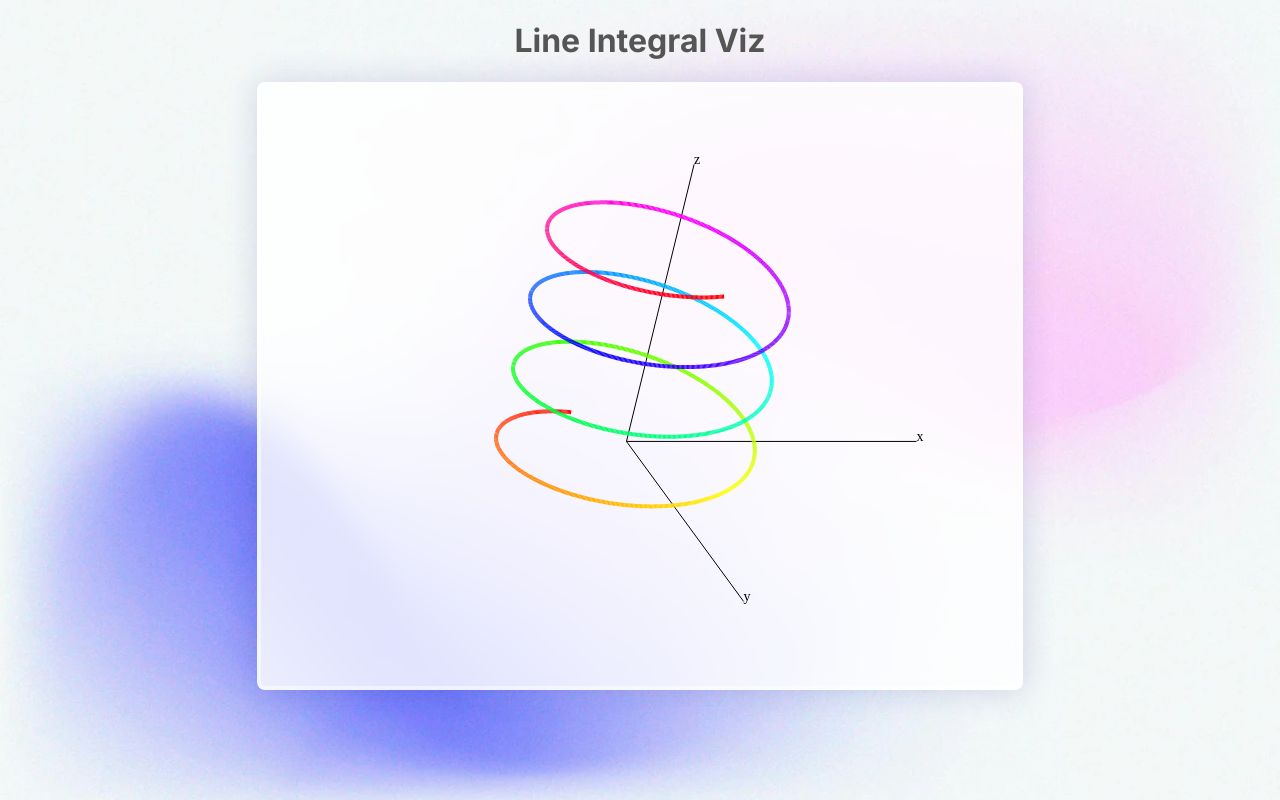
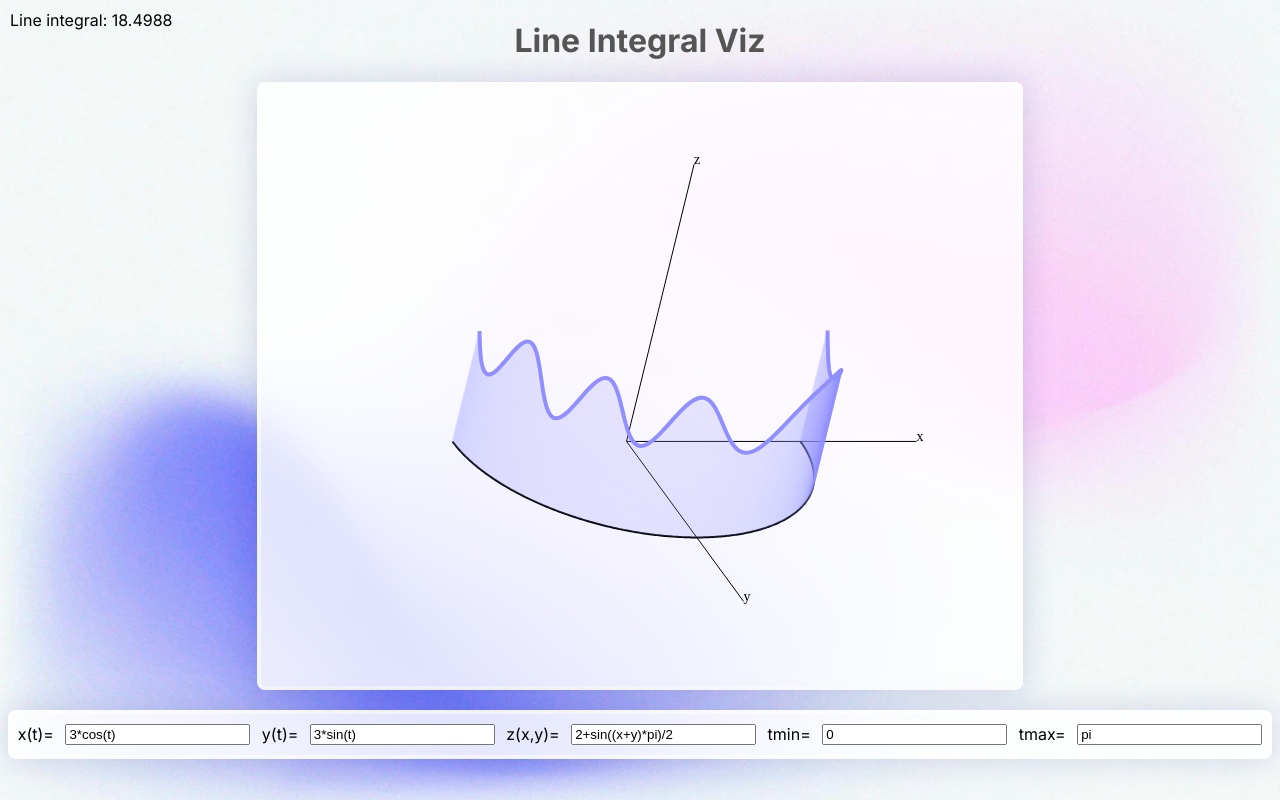
Before and after one commit to beetrandahiya/line_integral_viz, a plain HTML site: page index.html in a window 1280 px wide. Drawn offline with nearby package versions, Linux system fonts and the light colour scheme.

Commit message:
line integral done
calculates and displays numerical value of the line integral

```diff
--- a/index.html
+++ b/index.html
@@ -8,6 +8,7 @@
         content="Experimental 3D function plotter, using HTML5 and plain JavaScript, without the use of libraries." />
     <meta name="viewport" content="width=device-width, initial-scale=1">
     <link rel="stylesheet" href="style.css" type="text/css" media="screen" />
+    <script src="https://cdn.jsdelivr.net/npm/mathjs@11.8.0/lib/browser/math.min.js"></script>
 </head>
 
 <body>
@@ -18,6 +19,20 @@
             HTML5 Canvas not supported
         </canvas>
     </div>
+    <div id="controls">
+        <label for="fx">x(t)=</label>
+        <input type="text" id="fx" placeholder="x(t)" value="3*cos(t)" />
+        <label for="fy">y(t)=</label>
+        <input type="text" id="fy" placeholder="y(t)" value="3*sin(t)" />
+        <label for="fz">z(x,y)=</label>
+        <input type="text" id="fz" placeholder="z(x,y)" value="2+sin((x+y)*pi)/2" />
+        <label for="tmin">tmin=</label>
+        <input type="text" id="tmin" placeholder="tmin" value="0"/>
+        <label for="tmax">tmax=</label>
+        <input type="text" id="tmax" placeholder="tmax" value="pi"/>
+    </div>
+    <div id="li_val">
+    </div>
     <script src="script.js"></script>
 </body>
 
--- a/script.js
+++ b/script.js
@@ -10,16 +10,19 @@ var yMin = -5;
 var yMax = 5;
 
 // rotation angles [rad]
-var rotx = 300 * Math.PI/180;
-var roty = 25 * Math.PI/180;
-var rotz = 0 * Math.PI/180;
+var rotx = 300 * Math.PI / 180;
+var roty = 25 * Math.PI / 180;
+var rotz = 0 * Math.PI / 180;
 
-var nodes =[];
-var nodesAxes =[];
+var nodes = [];
+var nodes_2D = [];
+
+
+var nodesAxes = [];
 
 var cont = document.getElementById('container');
 // Obtain a reference to the canvas element.
-var canvas  = document.getElementById("myCanvas");
+var canvas = document.getElementById("myCanvas");
 // Obtain a 2D context from the canvas element.
 var cxt = canvas.getContext("2d");
 
@@ -28,24 +31,65 @@ cxt.lineCap = "round";
 cxt.lineJoin = "round";
 cxt.font = 'normal 16px Inter';
 
+var node_x = math.parse(document.getElementById("fx").value);
+var node_x = node_x.compile();
+var node_y = math.parse(document.getElementById("fy").value);
+var node_y = node_y.compile();
+var node_z = math.parse(document.getElementById("fz").value);
+var node_z = node_z.compile();
+
+var tmin = math.evaluate(document.getElementById("tmin").value);
+
+var tmax = math.evaluate(document.getElementById("tmax").value);
+
+
+document.getElementById("fx").addEventListener("input", function () {
+    node_x = math.parse(document.getElementById("fx").value);
+    node_x = node_x.compile();
+    drawFunction();
+});
+document.getElementById("fy").addEventListener("input", function () {
+    node_y = math.parse(document.getElementById("fy").value);
+    node_y = node_y.compile();
+    drawFunction();
+});
+document.getElementById("fz").addEventListener("input", function () {
+    node_z = math.parse(document.getElementById("fz").value);
+    node_z = node_z.compile();
+    drawFunction();
+});
+document.getElementById("tmin").addEventListener("input", function () {
+    tmin = math.evaluate(document.getElementById("tmin").value);
+    drawFunction();
+});
+document.getElementById("tmax").addEventListener("input", function () {
+    tmax = math.evaluate(document.getElementById("tmax").value);
+    console.log(tmax);
+    drawFunction();
+});
+
 sizeCanvas();
 
 // *** Mouse rotate. ***
-var mouseX = 0, mouseY = 0, pmouseX, pmouseY; // mouseX is current mouse x-coordinate, pmouseX is previous mouse x-coordinate when it was 1 pixel different.
+var mouseX = 0,
+    mouseY = 0,
+    pmouseX, pmouseY; // mouseX is current mouse x-coordinate, pmouseX is previous mouse x-coordinate when it was 1 pixel different.
 // Figure must rotate iff mousemove AND mousedown (for mouse devices):
 var mouseDown = false;
 cont.addEventListener("mousedown", handleMousedown, false);
 cont.addEventListener("touchstart", handleMousedown, false);
-document.addEventListener("mouseup", function (e) { if(mouseDown) mouseDown = false; canvas.style.cursor = "grab"; }, false);
+document.addEventListener("mouseup", function (e) {
+    if (mouseDown) mouseDown = false;
+    canvas.style.cursor = "grab";
+}, false);
 cont.addEventListener("mousemove", handleMove, false);
 cont.addEventListener("touchmove", handleMove, false);
 
 //Zoom with mouse wheel
-canvas.addEventListener("wheel", function(e) {
+canvas.addEventListener("wheel", function (e) {
     if (e.deltaY < 0) {
         scale *= 1.1;
-    }
-    else {
+    } else {
         scale /= 1.1;
     }
     drawFunction();
@@ -55,7 +99,7 @@ canvas.addEventListener("wheel", function(e) {
 
 
 function handleMousedown(e) {
-	if(!mouseDown) mouseDown = true;
+    if (!mouseDown) mouseDown = true;
     canvas.style.cursor = "grabbing";
     var x = parseInt(e.pageX) || parseInt(e.changedTouches[0].pageX);
     var y = parseInt(e.pageY) || parseInt(e.changedTouches[0].pageY);
@@ -72,14 +116,22 @@ function handleMove(e) {
     pmouseY = mouseY;
     var x = parseInt(e.pageX) || parseInt(e.changedTouches[0].pageX);
     var y = parseInt(e.pageY) || parseInt(e.changedTouches[0].pageY);
-	if (Math.abs(x - pmouseX) >= 1) {mouseX = x;} else { mouseX = pmouseX }
-	if (Math.abs(y - pmouseY) >= 1) {mouseY = y;} else { mouseY = pmouseY }
+    if (Math.abs(x - pmouseX) >= 1) {
+        mouseX = x;
+    } else {
+        mouseX = pmouseX
+    }
+    if (Math.abs(y - pmouseY) >= 1) {
+        mouseY = y;
+    } else {
+        mouseY = pmouseY
+    }
 
     // change rotation
     //if(e.which==1 || e.buttons==1) {
-	if(mouseDown === true) {
-		rotx = rotx + (mouseY - pmouseY)/sensetivity;
-		roty = roty + (mouseX - pmouseX)/sensetivity;
+    if (mouseDown === true) {
+        rotx = rotx + (mouseY - pmouseY) / sensetivity;
+        roty = roty + (mouseX - pmouseX) / sensetivity;
         drawFunction();
     }
     e.preventDefault();
@@ -104,114 +156,200 @@ function sizeCanvas() {
     /// you originally specified for container:
     canvas.width = parseInt(cs.getPropertyValue('width'), 10);
     canvas.height = parseInt(cs.getPropertyValue('height'), 10);
-	cxt.translate(canvas.width/2, canvas.height/2);
+    cxt.translate(canvas.width / 2, canvas.height / 2);
 };
+
 
 function drawFunction() {
 
     //start performance timer
     var t0 = performance.now();
 
-	cxt.clearRect(-canvas.width, -canvas.height, 2*canvas.width, 2*canvas.height);
+    cxt.clearRect(-canvas.width, -canvas.height, 2 * canvas.width, 2 * canvas.height);
 
-    function fx(t){
-        return 2*Math.sin(t)
-    }
-    function fy(t){
-        return 2*Math.cos(t)
-    }
-    function fz(t){
-        return t/5
+    function fx(t) {
+        return node_x.evaluate({
+            t: t
+        });
     }
 
-    var i=0;
-    var dt=0.01;
-    var z_d = 1;   // move the center of the graph along z-axis
-    for (var t = -Math.PI; t <= 6*Math.PI; t += dt) {
-        nodes[i] = {x:fx(t), y:fy(t), z:fz(t)-z_d};
+    function fy(t) {
+        return node_y.evaluate({
+            t: t
+        });
+
+    }
+
+    function fz(x, y) {
+        return node_z.evaluate({
+            x: x,
+            y: y
+        });
+    }
+
+    var i = 0;
+    var dt = 0.01;
+    var z_d = 1; // move the center of the graph along z-axis
+    var S=0 // value of the line integral
+    for (var t = tmin; t <= tmax; t += dt) {
+        nodes[i] = {
+            x: fx(t),
+            y: fy(t),
+            z: fz(fx(t), fy(t)) - z_d
+        };
+        nodes_2D[i] = {
+            x: nodes[i].x,
+            y: nodes[i].y,
+            z: -z_d
+        };
+        if (i > 0) {
+            var dx=nodes[i].x-nodes[i-1].x;
+            var dy=nodes[i].y-nodes[i-1].y;
+            S+=Math.sqrt(dx**2+dy**2)*((nodes[i].z+nodes[i-1].z+2*z_d)/2);
+        }
         ++i;
     }
+    //end performance timer
+    var t1 = performance.now();
+    console.log("Call to eval took " + (t1 - t0) + " milliseconds.");
 
-	nodesAxes[0] = {x:0, y:0, z:-z_d};
-	nodesAxes[1] = {x:xMax, y:0, z:-z_d};
-	nodesAxes[2] = {x:0, y:yMax, z:-z_d};
-	nodesAxes[3] = {x:0, y:0, z:xMax-z_d};
+    var t0 = performance.now();
+
+
+    nodesAxes[0] = {
+        x: 0,
+        y: 0,
+        z: -z_d
+    };
+    nodesAxes[1] = {
+        x: xMax,
+        y: 0,
+        z: -z_d
+    };
+    nodesAxes[2] = {
+        x: 0,
+        y: yMax,
+        z: -z_d
+    };
+    nodesAxes[3] = {
+        x: 0,
+        y: 0,
+        z: xMax - z_d
+    };
 
     // rotate nodes
     rotateX3D(rotx);
     rotateY3D(roty);
     rotateZ3D(rotz);
-    //zoom3D(scale);
-
 
     // draw axes
     cxt.strokeStyle = "black";
     cxt.lineWidth = 1;
     cxt.font = 'normal 14px Inter';
     cxt.beginPath();
-	cxt.moveTo(nodesAxes[0].x*scale,nodesAxes[0].y*scale);
-	cxt.lineTo(nodesAxes[1].x*scale,nodesAxes[1].y*scale);
+    cxt.moveTo(nodesAxes[0].x * scale, nodesAxes[0].y * scale);
+    cxt.lineTo(nodesAxes[1].x * scale, nodesAxes[1].y * scale);
     cxt.stroke();
-    cxt.fillText('x',nodesAxes[1].x*scale,nodesAxes[1].y*scale);
+    cxt.fillText('x', nodesAxes[1].x * scale, nodesAxes[1].y * scale);
     cxt.beginPath();
-	cxt.moveTo(nodesAxes[0].x*scale,nodesAxes[0].y*scale);
-	cxt.lineTo(nodesAxes[2].x*scale,nodesAxes[2].y*scale);
+    cxt.moveTo(nodesAxes[0].x * scale, nodesAxes[0].y * scale);
+    cxt.lineTo(nodesAxes[2].x * scale, nodesAxes[2].y * scale);
     cxt.stroke();
-    cxt.fillText('y',nodesAxes[2].x*scale,nodesAxes[2].y*scale);
+    cxt.fillText('y', nodesAxes[2].x * scale, nodesAxes[2].y * scale);
     cxt.beginPath();
-	cxt.moveTo(nodesAxes[0].x*scale,nodesAxes[0].y*scale);
-	cxt.lineTo(nodesAxes[3].x*scale,nodesAxes[3].y*scale);
+    cxt.moveTo(nodesAxes[0].x * scale, nodesAxes[0].y * scale);
+    cxt.lineTo(nodesAxes[3].x * scale, nodesAxes[3].y * scale);
     cxt.stroke();
-    cxt.fillText('z',nodesAxes[3].x*scale,nodesAxes[3].y*scale);
+    cxt.fillText('z', nodesAxes[3].x * scale, nodesAxes[3].y * scale);
 
 
 
 
     // draw figure
-
-	for (var i=0; i < nodes.length; i++) {
     cxt.beginPath();
-		cxt.strokeStyle = `hsl(${i/nodes.length*360}, 100%, 50%)`
+    for (var i = 0; i < nodes.length; i++) {
+        cxt.strokeStyle = "#918fff"
         cxt.lineWidth = 4;
         var px = nodes[i].x;
         var py = nodes[i].y;
+        cxt.lineTo(px * scale, py * scale);
 
-		//cxt.fillRect(px*scale,py*scale,pixelWidth,pixelWidth)
-
-        cxt.lineTo(px*scale,py*scale);
+        /* For coloring the line segments
          if(i<nodes.length-1){
               var px2 = nodes[i+1].x;
           var py2 = nodes[i+1].y;
           cxt.lineTo(px2*scale,py2*scale);
+          }*/
     }
     cxt.stroke();
+
+    //draw 2D projection
+    cxt.beginPath();
+    for (var i = 0; i < nodes_2D.length; i++) {
+        cxt.strokeStyle = "#000"
+        cxt.lineWidth = 2;
+        var px = nodes_2D[i].x;
+        var py = nodes_2D[i].y;
+        cxt.lineTo(px * scale, py * scale);
     }
+    cxt.stroke();
 
+    //draw rectangle from 2D projection to 3D
+    for (var i = 0; i < nodes.length; i++) {
+        //draw line from 2D projection to 3D
+        cxt.beginPath();
+        cxt.strokeStyle = "#918fff33"
+        cxt.lineWidth = 2;
+        var px = nodes_2D[i].x;
+        var py = nodes_2D[i].y;
+        cxt.lineTo(px * scale, py * scale);
+        var px2 = nodes[i].x;
+        var py2 = nodes[i].y;
+        cxt.lineTo(px2 * scale, py2 * scale);
+        cxt.stroke();
+    }
     //end performance timer
     var t1 = performance.now();
     console.log("Call to draw took " + (t1 - t0) + " milliseconds.")
 
+    //write the value of the line integral
+    document.getElementById("li_val").innerHTML = "Line integral: " + S.toFixed(4);
+
+
 };
+
 
 // Rotate shape around the z-axis, i.e. the non-rotated axis, perpendicular to the screen.
 function rotateZ3D(theta) {
     var sinTheta = Math.sin(theta);
     var cosTheta = Math.cos(theta);
 
-    for (var n=0; n<nodes.length; n++) {
+
+    for (var n = 0; n < nodes.length; n++) {
         var node = nodes[n];
         var x = node.x;
         var y = node.y;
         node.x = x * cosTheta - y * sinTheta;
         node.y = y * cosTheta + x * sinTheta;
     }
-    for (n=0; n<nodesAxes.length; n++) {
+    for (n = 0; n < nodesAxes.length; n++) {
         node = nodesAxes[n];
         x = node.x;
         y = node.y;
         node.x = x * cosTheta - y * sinTheta;
         node.y = y * cosTheta + x * sinTheta;
     }
+
+    //do the same for the 2D projection
+    for (var n = 0; n < nodes_2D.length; n++) {
+        var node = nodes_2D[n];
+        var x = node.x;
+        var y = node.y;
+        node.x = x * cosTheta - y * sinTheta;
+        node.y = y * cosTheta + x * sinTheta;
+    }
+
+
 };
 
 // Rotate shape around the y-axis, i.e. the non-rotated axis, vertical to the screen.
@@ -219,17 +357,27 @@ function rotateY3D(theta) {
     var sinTheta = Math.sin(-theta);
     var cosTheta = Math.cos(-theta);
 
-    for (var n=0; n<nodes.length; n++) {
+
+    for (var n = 0; n < nodes.length; n++) {
         var node = nodes[n];
         var x = node.x;
         var z = node.z;
         node.x = x * cosTheta - z * sinTheta;
         node.z = z * cosTheta + x * sinTheta;
     }
-    for (n=0; n<nodesAxes.length; n++) {
+    for (n = 0; n < nodesAxes.length; n++) {
         node = nodesAxes[n];
         x = node.x;
         z = node.z;
+        node.x = x * cosTheta - z * sinTheta;
+        node.z = z * cosTheta + x * sinTheta;
+    }
+
+    //do the same for the 2D projection
+    for (var n = 0; n < nodes_2D.length; n++) {
+        var node = nodes_2D[n];
+        var x = node.x;
+        var z = node.z;
         node.x = x * cosTheta - z * sinTheta;
         node.z = z * cosTheta + x * sinTheta;
     }
@@ -240,26 +388,38 @@ function rotateX3D(theta) {
     var sinTheta = Math.sin(-theta);
     var cosTheta = Math.cos(-theta);
 
-    for (var n=0; n<nodes.length; n++) {
+
+    for (var n = 0; n < nodes.length; n++) {
         var node = nodes[n];
         var y = node.y;
         var z = node.z;
         node.y = y * cosTheta - z * sinTheta;
         node.z = z * cosTheta + y * sinTheta;
     }
-    for (n=0; n<nodesAxes.length; n++) {
+    for (n = 0; n < nodesAxes.length; n++) {
         node = nodesAxes[n];
         y = node.y;
         z = node.z;
         node.y = y * cosTheta - z * sinTheta;
         node.z = z * cosTheta + y * sinTheta;
     }
+
+    //do the same for the 2D projection
+    for (var n = 0; n < nodes_2D.length; n++) {
+        var node = nodes_2D[n];
+        var y = node.y;
+        var z = node.z;
+        node.y = y * cosTheta - z * sinTheta;
+        node.z = z * cosTheta + y * sinTheta;
+    }
+
+
 };
 
 
 
 
 
-function randomIntFromInterval(min,max) {
-    return Math.floor(Math.random()*(max-min+1)+min);
+function randomIntFromInterval(min, max) {
+    return Math.floor(Math.random() * (max - min + 1) + min);
 };
--- a/style.css
+++ b/style.css
@@ -30,3 +30,26 @@ h1{
 #myCanvas {
     cursor: grab;
 }
+
+#controls{
+    display: flex;
+    justify-content: space-around;
+    align-items: center;
+    margin: 20px 0;
+    /*subtle glass effect*/
+    background: rgba(255, 255, 255, 0.8);
+    box-shadow: 0 0px 32px 0 rgba(31, 38, 135, 0.17);
+    backdrop-filter: blur(8px);
+    -webkit-backdrop-filter: blur(8px);
+    border: 4px solid rgba(255, 255, 255, 0.5);
+    border-radius: 8px;
+    padding: 10px 0;
+}
+
+#li_val{
+    position: absolute;
+    top: 0;
+    left: 0;
+    margin: 10px;
+
+}
```
Lines whose indentation alone changed are shown as unchanged.
